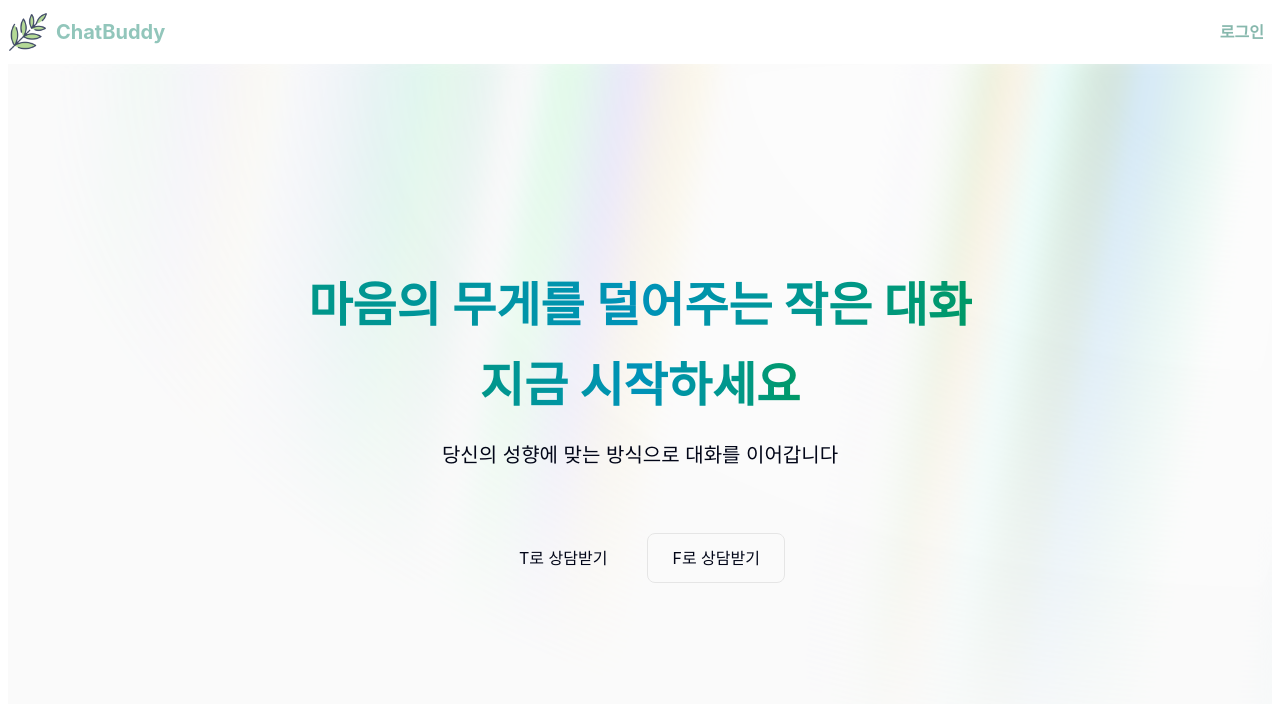
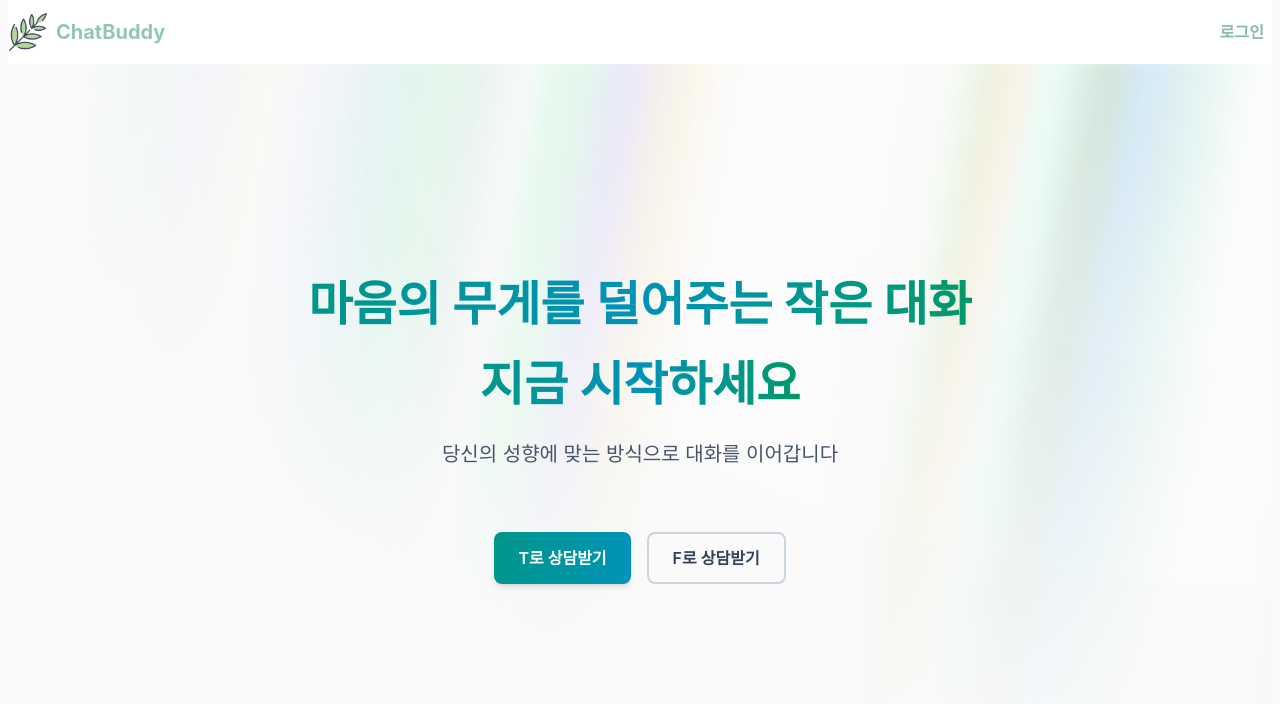
Before and after one commit to Sesac07/chatbuddy, a Next.js app: page / in a window 1280 px wide. Shown: the top 704 px of the page. Built offline with nearby package versions, Linux system fonts and the light colour scheme.

Commit message:
style: 홈페이지 버튼 색상 변경 및 css 변수 제거

```diff
--- a/src/app/globals.css
+++ b/src/app/globals.css
@@ -3,7 +3,7 @@
 @custom-variant dark (&:is(.dark *));
 
 @theme inline {
-  /* 오로라 배경 그라디언트 */
+  /* 오로라 배경 그라디언트 - 실제 사용됨 */
   --white-gradient: repeating-linear-gradient(
     100deg,
     #ffffff 0%,
@@ -31,17 +31,7 @@
     #6ee7b7 40%
   );
 
-  /* 색상 시스템 */
-  --background: oklch(1 0 0);
-  --foreground: oklch(0.145 0 0);
-  --primary: oklch(0.205 0 0);
-  --primary-foreground: oklch(0.985 0 0);
-  --muted-foreground: oklch(0.556 0 0);
-  --accent: oklch(0.97 0 0);
-  --border: oklch(0.922 0 0);
-  --ring: oklch(0.708 0 0);
-
-  /* 애니메이션 */
+  /* 애니메이션 - 실제 사용됨 */
   --animate-aurora: aurora 60s linear infinite;
 }
 
@@ -58,25 +48,10 @@
   }
 }
 
-.dark {
-  --background: oklch(0.145 0 0);
-  --foreground: oklch(0.985 0 0);
-  --primary: oklch(0.922 0 0);
-  --primary-foreground: oklch(0.205 0 0);
-  --muted-foreground: oklch(0.708 0 0);
-  --accent: oklch(0.269 0 0);
-  --border: oklch(1 0 0 / 10%);
-  --ring: oklch(0.556 0 0);
-}
-
+/* 기본 body 스타일만 유지 */
 @layer base {
-  * {
-    border-color: var(--border);
-    outline-color: var(--ring);
-    outline-offset: 2px;
-  }
   body {
-    background-color: var(--background);
-    color: var(--foreground);
+    background-color: #fafafa;
+    color: #0f172a;
   }
 }
--- a/src/app/page.tsx
+++ b/src/app/page.tsx
@@ -40,14 +40,14 @@ export default function Home() {
         <p className="bg-gradient-to-r from-teal-600 via-cyan-600 to-emerald-600 bg-clip-text text-center text-5xl font-bold text-transparent">
           지금 시작하세요
         </p>
-        <p className="text-muted-foreground max-w-2xl text-center text-xl">
+        <p className="max-w-2xl text-center text-xl text-slate-600">
           당신의 성향에 맞는 방식으로 대화를 이어갑니다
         </p>
         <div className="mt-8 flex gap-4">
-          <button className="bg-primary text-primary-foreground hover:bg-primary/90 rounded-lg px-6 py-3 transition-colors">
+          <button className="rounded-lg bg-gradient-to-r from-teal-600 to-cyan-600 px-6 py-3 font-semibold text-white shadow-md transition-all duration-200 hover:from-teal-700 hover:to-cyan-700 hover:shadow-lg">
             T로 상담받기
           </button>
-          <button className="border-border hover:bg-accent rounded-lg border px-6 py-3 transition-colors">
+          <button className="rounded-lg border-2 border-slate-300 px-6 py-3 font-semibold text-slate-700 transition-all duration-200 hover:border-slate-400 hover:bg-slate-50">
             F로 상담받기
           </button>
         </div>
```
